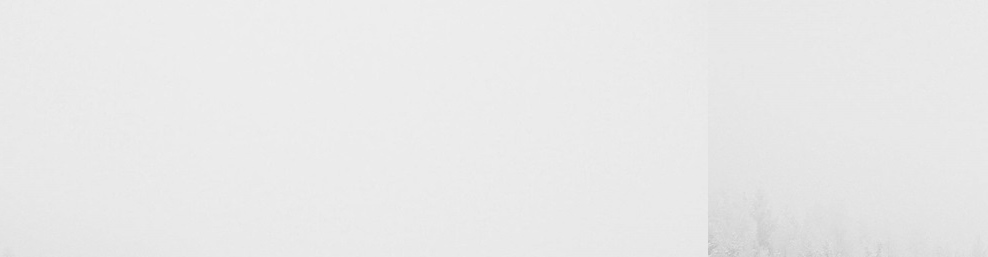
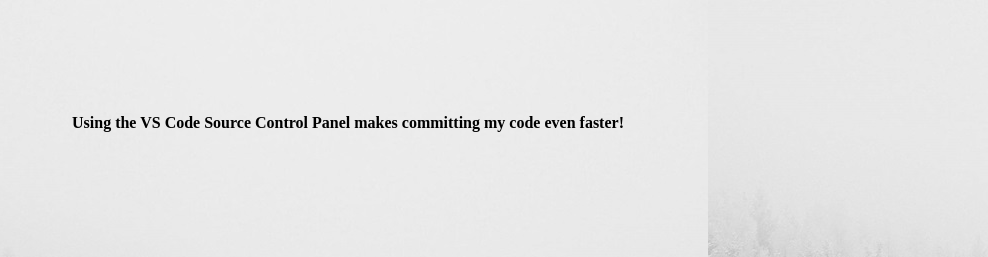
Before and after one commit to AndrewTaberner/my-first-project, a plain HTML site: page index.html in a window 1280 px wide. Shown: the top 257 px of the page, 292-1280 px from the left. Drawn offline with Linux system fonts and the light colour scheme.

Commit message:
added text center

```diff
--- a/assets/css/styles.css
+++ b/assets/css/styles.css
@@ -4,6 +4,6 @@ body {
 }
 p {font-weight: bold;}
 
-/* .text-center {
+.text-center {
     text-align: center;
-} */
+}
--- a/index.html
+++ b/index.html
@@ -9,7 +9,7 @@
 <body>
     <h1>My First Project</h1>
     <p>This is my first project built in an IDE!</p>
-    <!-- <p class="text-center">Using the VS Code Source Control Panel makes committing my code even faster!</p> -->
+    <p class="text-center">Using the VS Code Source Control Panel makes committing my code even faster!</p>
     <img src="assets/images/ci-logo.png" alt="Code Institue Logo">
 </body>
 </html>
```
